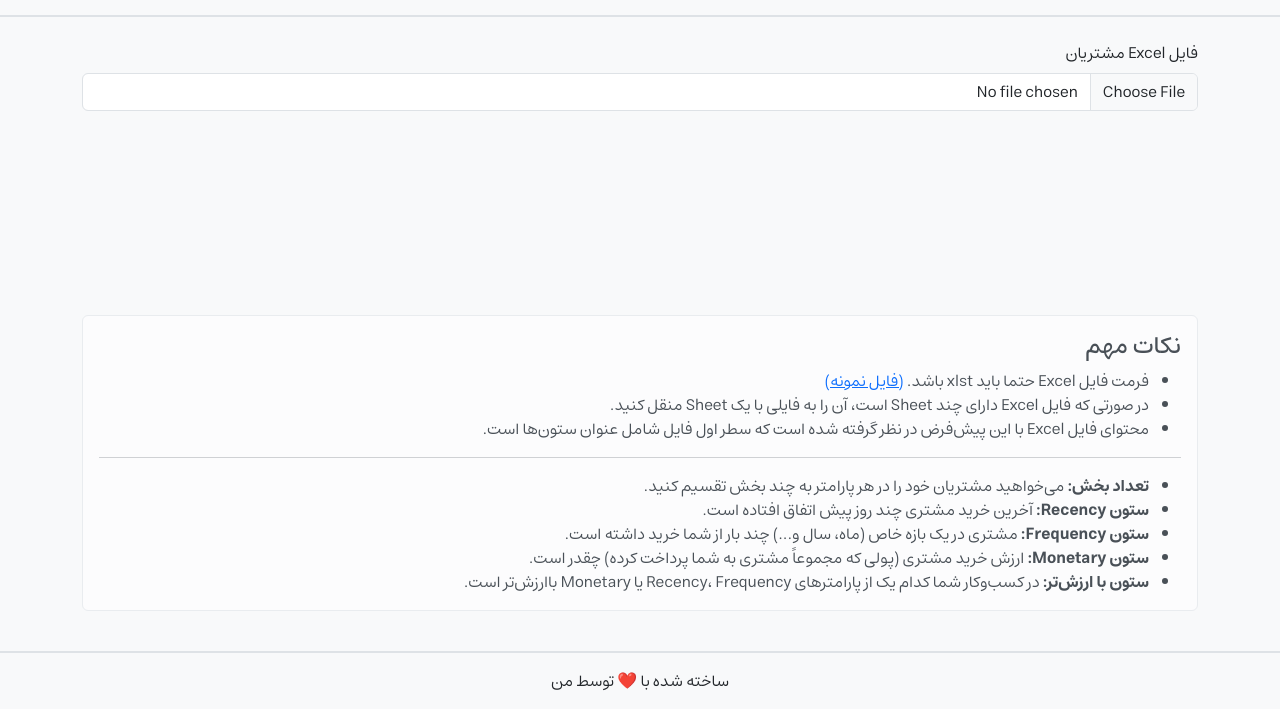
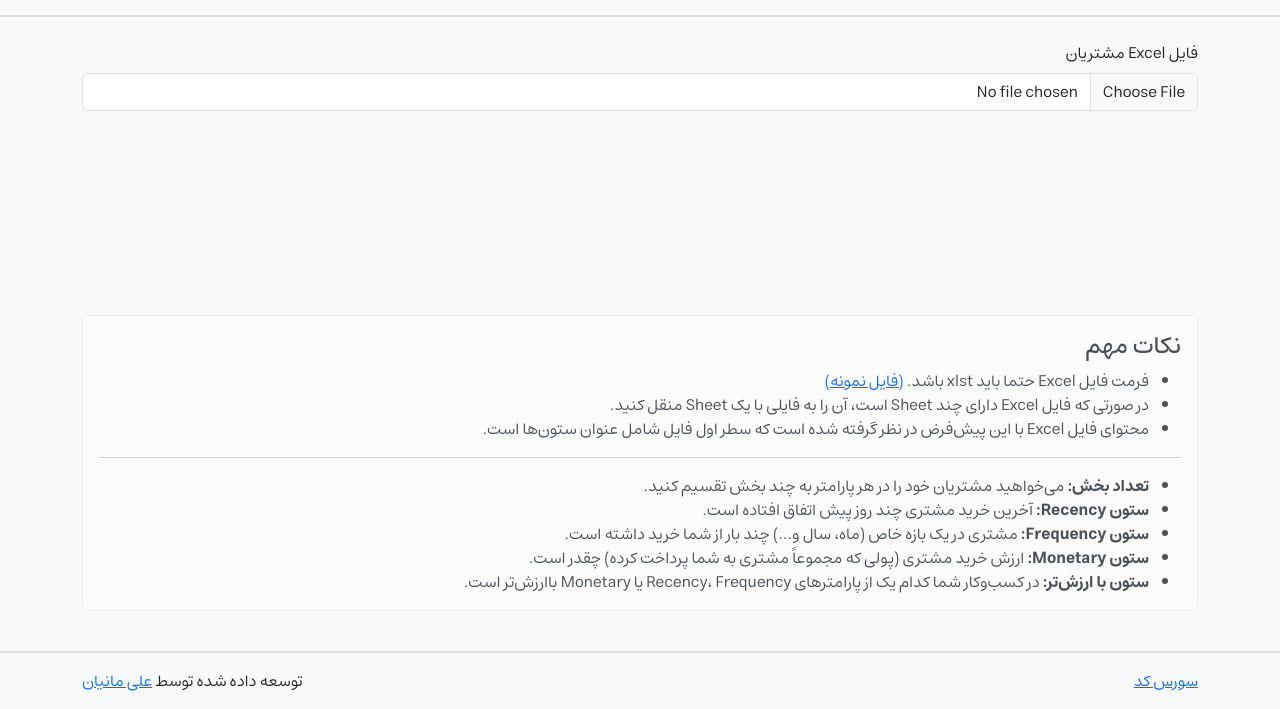
Before and after one commit to alimanian/RFM, a plain HTML site: page index.html in a window 1280 px wide. Shown: the part 91-800 px from the top of the page. Drawn offline with Linux system fonts and the light colour scheme.

Commit message:
bugfix: edit links

```diff
--- a/index.html
+++ b/index.html
@@ -88,7 +88,7 @@
             <ul>
                 <li>
                     فرمت فایل Excel حتما باید xlst باشد.
-                    <a class="btn-link" href="/assets/sample.xlsx">(فایل نمونه)</a>
+                    <a class="btn-link" href="https://alimanian.github.io/RFM/assets/sample.xlsx">(فایل نمونه)</a>
                 </li>
                 <li>
                     در صورتی که فایل Excel دارای چند Sheet است، آن را به فایلی با یک Sheet منقل کنید.
@@ -135,8 +135,14 @@
 </main>
 
 <footer class="border-top border-2 py-3">
-    <div class="container text-center">
-        <p class="mb-0">ساخته شده با ❤️ توسط من</p>
+    <div class="container text-center d-flex justify-content-between">
+        <div>
+            <a href="https://github.com/alimanian/RFM">سورس کد</a>
+        </div>
+        <div>
+            توسعه داده شده توسط
+            <a href="https://github.com/alimanian">علی مانیان</a>
+        </div>
     </div>
 </footer>
 
```
